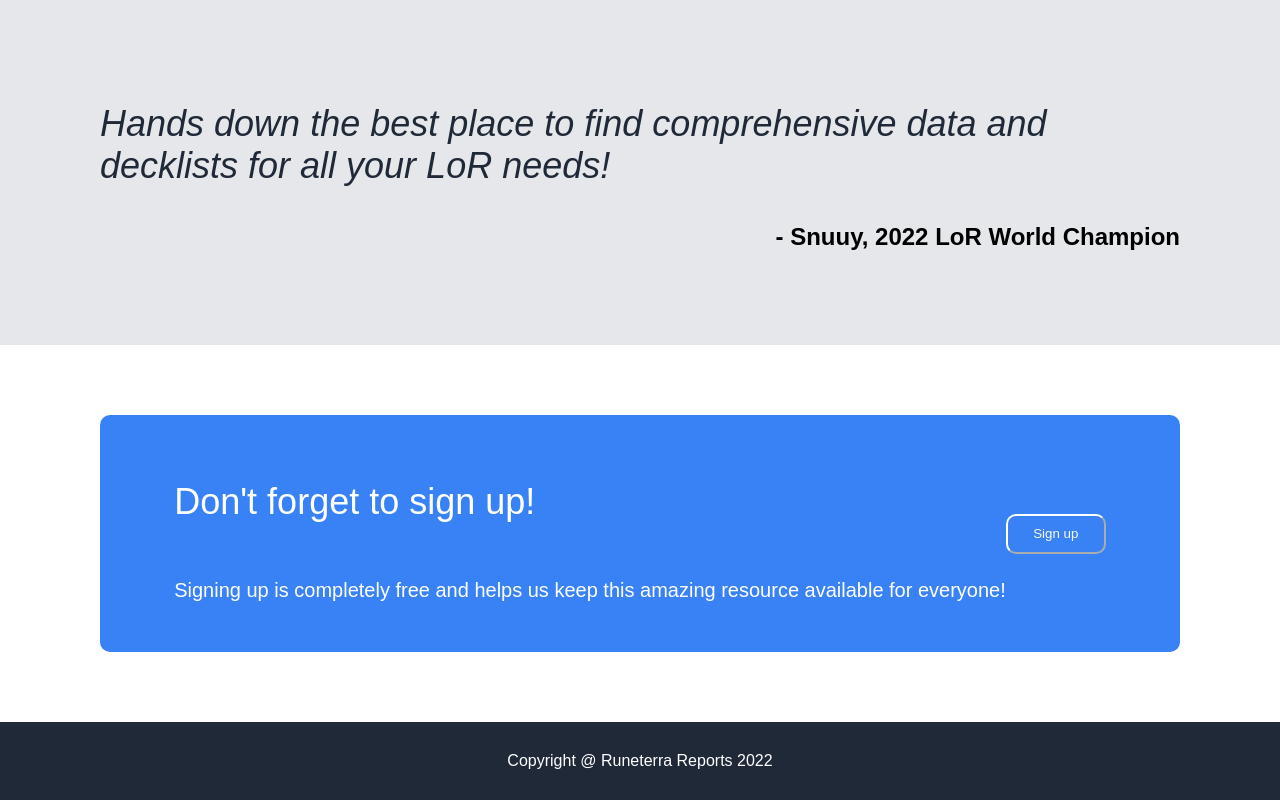
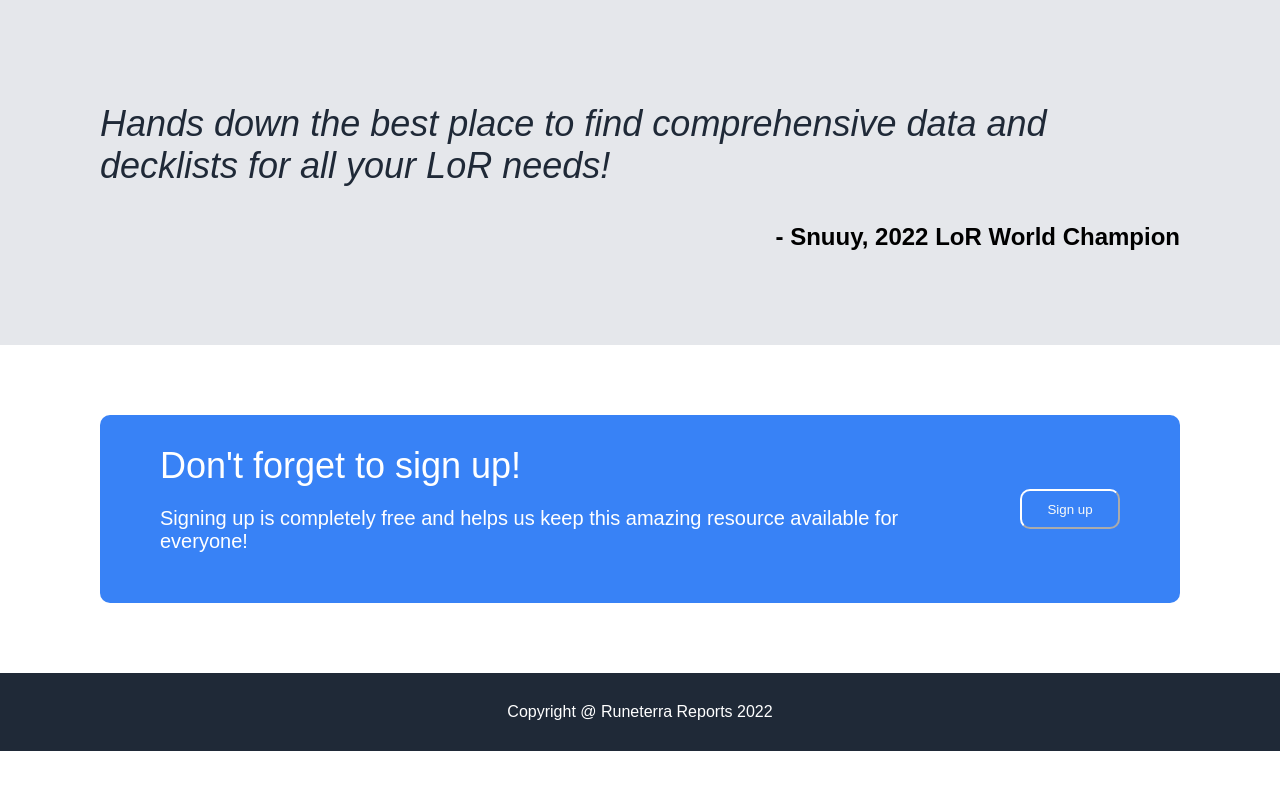
Before and after one commit to Voladine/landing-page, a plain HTML site: page index.html in a window 1280 px wide. Shown: the part 920-1720 px from the top of the page. After the commit the page ends 1671 px from the top, so only its background shows below. Drawn offline with Linux system fonts and the light colour scheme.

Commit message:
Adjust Sign Up margins

```diff
--- a/style.css
+++ b/style.css
@@ -134,6 +134,7 @@
 
 .forget {
     font-size: 36px;
+    margin: 0;
 }
 
 .sign-up-details {
@@ -158,6 +159,7 @@
 .signbutton {
     display: flex;
     align-items: center;
+    padding-left: 50px;
 }
 
 .footer {
```
